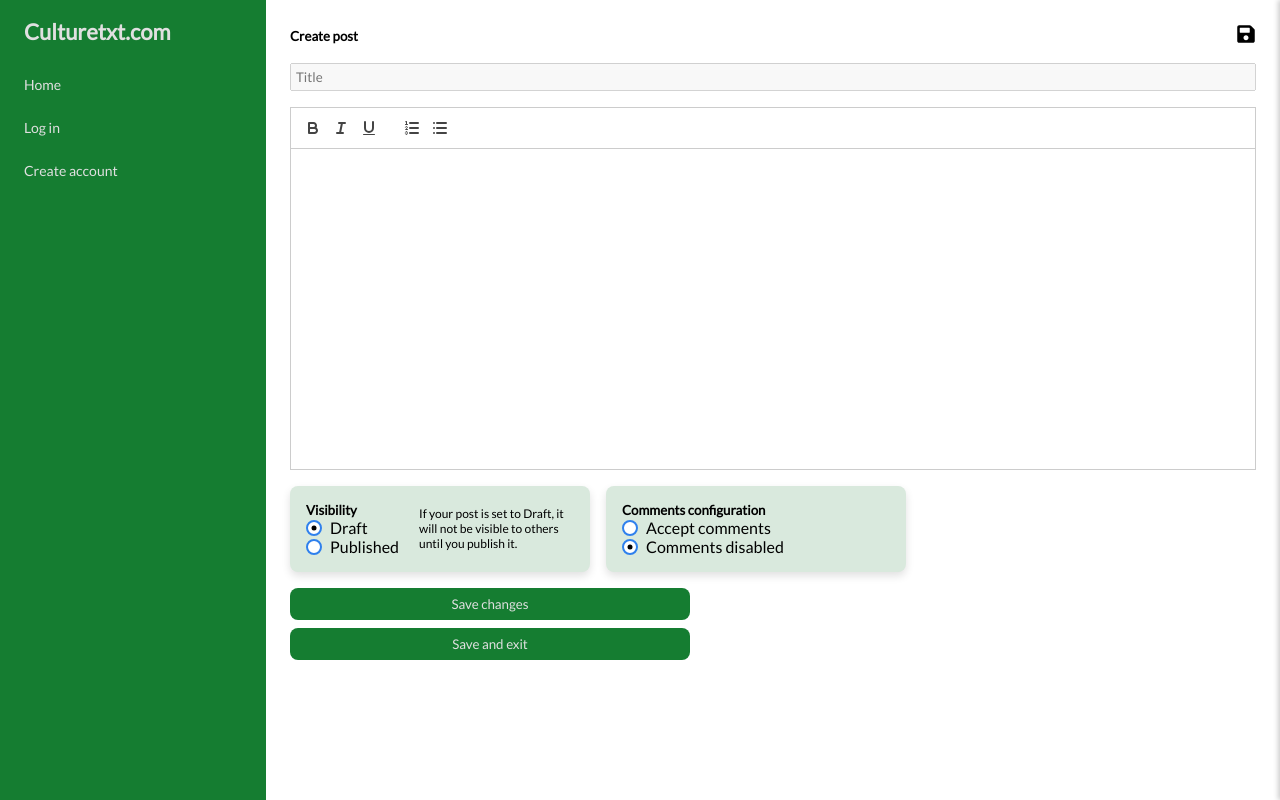
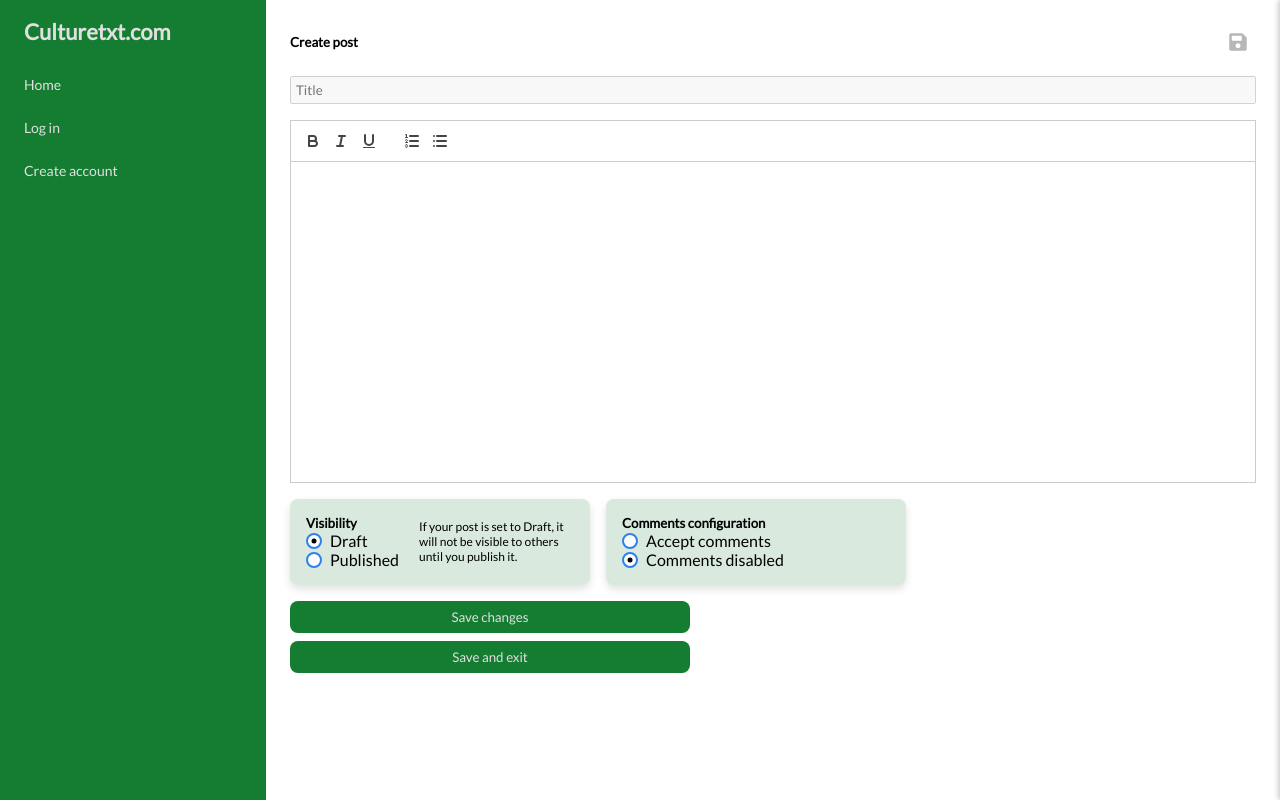
Before and after one commit to ivandax/campodecultura, a React (Vite) app: page /posts/1/create in a window 1280 px wide. Built offline with nearby package versions, Linux system fonts and the light colour scheme; no server answers.

Commit message:
Add icon button for saving on create edit

```diff
--- /dev/null
+++ b/src/presentation/components/Buttons/IconButton/IconButton.Styles.ts
@@ -0,0 +1,24 @@
+import styled from 'styled-components';
+
+export const IconButtonWrapper = styled.button`
+  padding: 8px;
+  border: none;
+  transition: background-color 0.3s ease;
+  background-color: transparent;
+  border-radius: 8px;
+  display: flex;
+  align-items: center;
+  justify-content: center;
+  cursor: pointer;
+  &:disabled {
+    cursor: not-allowed;
+  }
+
+  &:hover {
+    background-color: ${(props) => props.theme.colors.lightgray};
+  }
+
+  &:active {
+    background-color: ${(props) => props.theme.colors.lightgray};
+  }
+`;
--- /dev/null
+++ b/src/presentation/components/Buttons/IconButton/IconButton.tsx
@@ -0,0 +1,27 @@
+import { IconButtonWrapper } from './IconButton.Styles';
+
+interface IconButtonProps {
+  onClick: (e?: React.MouseEvent<HTMLButtonElement>) => void;
+  icon: React.ReactNode;
+  ariaLabel?: string;
+  disabled?: boolean;
+}
+
+const IconButton: React.FC<IconButtonProps> = ({
+  onClick,
+  icon,
+  ariaLabel,
+  disabled = false,
+}) => {
+  return (
+    <IconButtonWrapper
+      onClick={onClick}
+      aria-label={ariaLabel ?? 'icon button'}
+      disabled={disabled}
+    >
+      {icon}
+    </IconButtonWrapper>
+  );
+};
+
+export { IconButton };
--- /dev/null
+++ b/src/presentation/components/Buttons/IconButton/index.ts
@@ -0,0 +1 @@
+export { IconButton } from './IconButton';
--- a/src/presentation/components/ConfirmationModal/ConfirmationModal.tsx
+++ b/src/presentation/components/ConfirmationModal/ConfirmationModal.tsx
@@ -1,6 +1,6 @@
 import { MainButton } from '../Buttons/MainButton';
 import { CloseIcon } from '../CloseIcon';
-import { IconButton } from '../IconButton';
+import { IconButton } from '../Buttons/IconButton';
 import { BodyText, H2CategoryTitle } from '../Texts';
 import {
   ButtonContainer,
--- a/src/presentation/components/IconButton/IconButton.Styles.tsx
+++ /dev/null
@@ -1,7 +0,0 @@
-import styled from 'styled-components';
-
-export const IconButtonWrapper = styled.button`
-  border: none;
-  background: none;
-  cursor: pointer;
-`;
--- a/src/presentation/components/IconButton/IconButton.tsx
+++ /dev/null
@@ -1,25 +0,0 @@
-import { IconButtonWrapper } from './IconButton.Styles';
-
-interface IconButtonProps {
-  onClick: (e?: React.MouseEvent<HTMLButtonElement>) => void;
-  icon: React.ReactNode;
-  ariaLabel?: string;
-}
-
-const IconButton: React.FC<IconButtonProps> = ({
-  onClick,
-  icon,
-  ariaLabel,
-}) => {
-  return (
-    <IconButtonWrapper
-      onClick={onClick}
-      style={{ border: 'none', background: 'none', cursor: 'pointer' }}
-      aria-label={ariaLabel ?? 'close'}
-    >
-      {icon}
-    </IconButtonWrapper>
-  );
-};
-
-export { IconButton };
--- a/src/presentation/components/IconButton/index.ts
+++ /dev/null
@@ -1,3 +0,0 @@
-import { IconButton } from './IconButton';
-
-export { IconButton };
--- a/src/presentation/views/CreateEditPost/CreateEditPost.tsx
+++ b/src/presentation/views/CreateEditPost/CreateEditPost.tsx
@@ -13,7 +13,7 @@ import { notifyError, notifySuccess } from '@src/presentation/utils';
 import { Spinner } from '@src/presentation/components/Spinner';
 import { RadioGroup } from '@src/presentation/components/RadioGroup/RadioGroup';
 import { NotificationBanner } from '@src/presentation/components/Banner/Banner';
-import { IconButton } from '@src/presentation/components/IconButton';
+import { IconButton } from '@src/presentation/components/Buttons/IconButton';
 
 function CreateEditPost() {
   const { t } = useTranslation();
@@ -258,6 +258,11 @@ function CreateEditPost() {
     setShowConfirmModal(false);
   };
 
+  const isSaveDisabled = () => {
+    const isLoading = isEditMode ? isLoadingEdit : isLoadingCreate;
+    return isLoading || !user;
+  };
+
   return (
     <>
       {user?.emailVerified === false && <NotificationBanner visible={true} />}
@@ -281,6 +286,7 @@ function CreateEditPost() {
             }}
             icon={<FaSave size={20} />}
             ariaLabel={t('createEditPost.saveChanges')}
+            disabled={isSaveDisabled()}
           />
         </S.HeaderSection>
         <input
```
